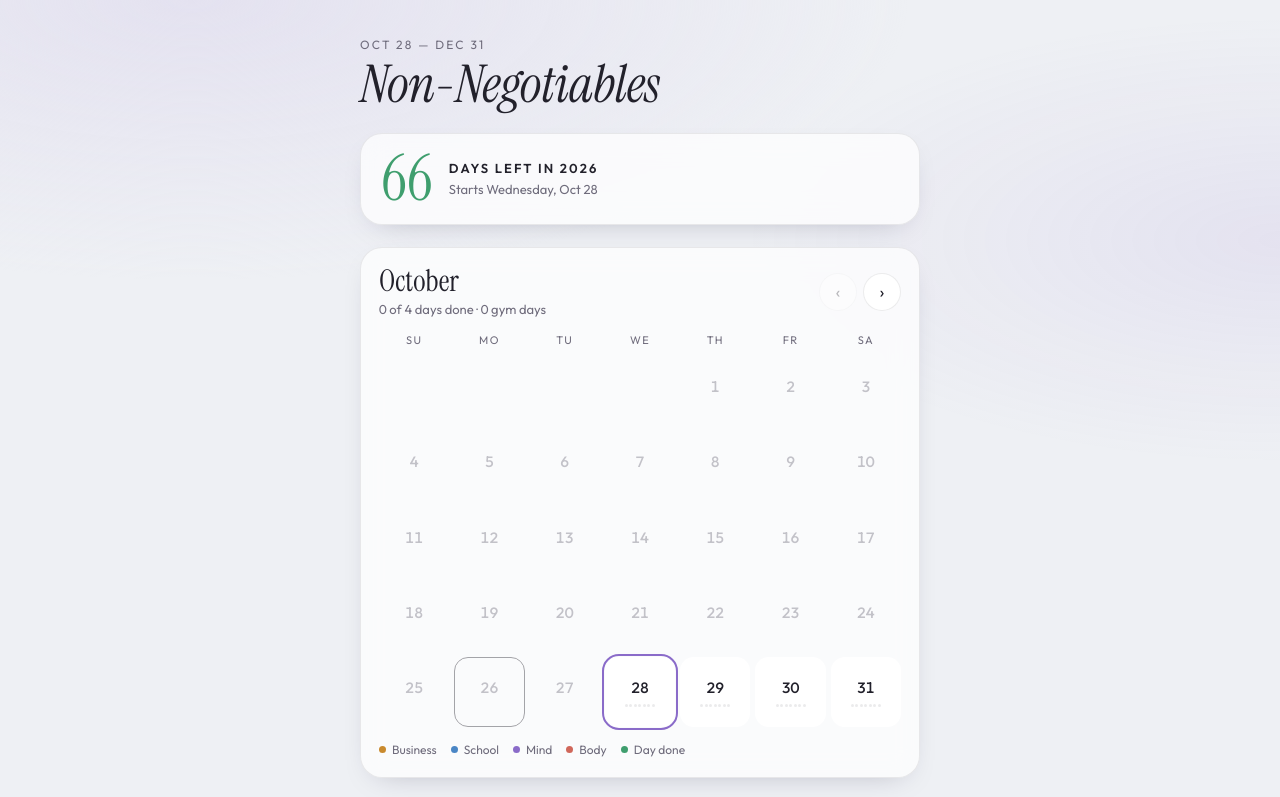
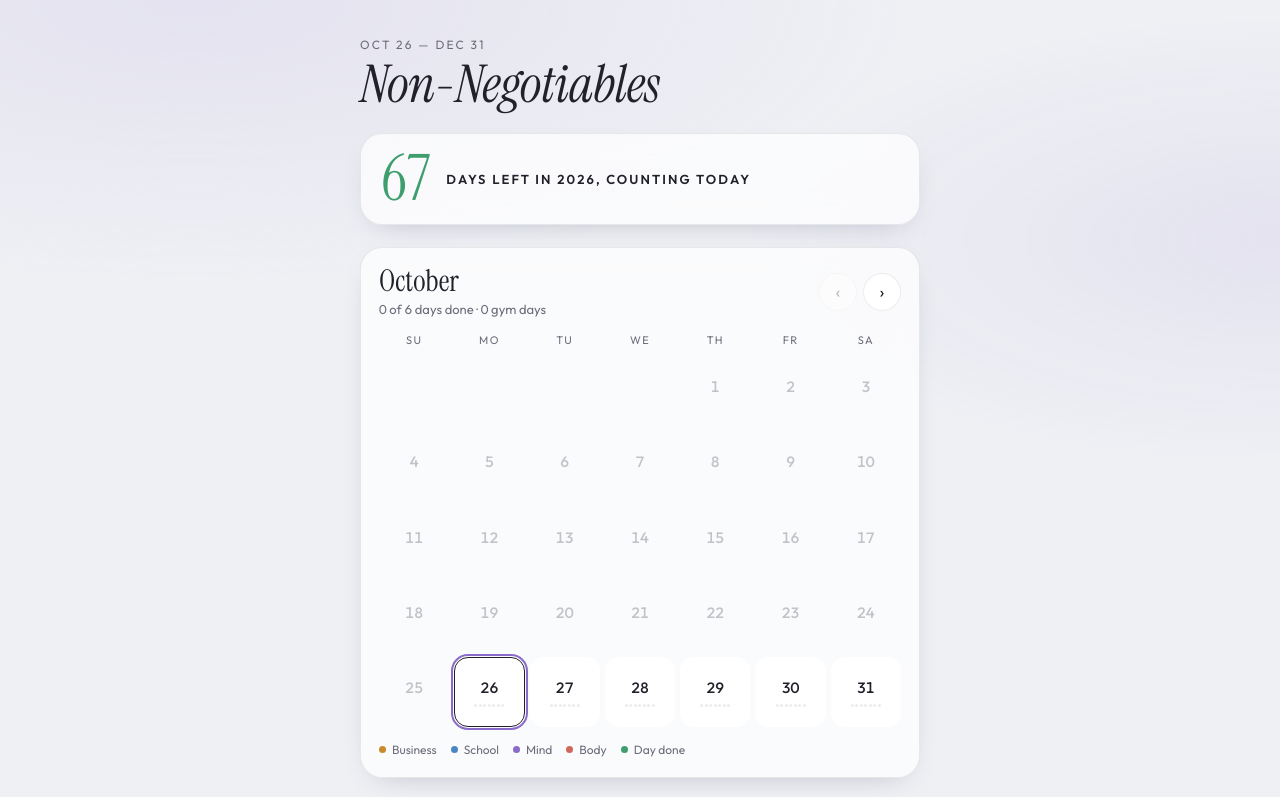
Before and after one commit to marwandagoat/Non-Negotiables, a plain HTML site: page index.html in a window 1280 px wide. Shown: the top 797 px of the page. Drawn offline with Linux system fonts and the light colour scheme.

Commit message:
Add files via upload

```diff
--- a/index.html
+++ b/index.html
@@ -94,7 +94,7 @@ li.done .t{color:var(--muted);text-decoration:line-through;text-decoration-color
 <body>
 <div class="wrap">
   <header>
-    <div class="eyebrow">Oct 28 — Dec 31</div>
+    <div class="eyebrow">Oct 26 — Dec 31</div>
     <h1>Non-Negotiables</h1>
   </header>
   <section class="card left" aria-label="Days left in the year"><span class="lnum" id="left"></span><span class="ltxt"><span class="llbl" id="leftLbl"></span><span class="lsub" id="leftSub"></span></span></section>
@@ -135,7 +135,7 @@ let state={};try{state=JSON.parse(localStorage.getItem(KEY)||'{}')}catch(e){}
 function save(){try{localStorage.setItem(KEY,JSON.stringify(state))}catch(e){}}
 const pad=n=>String(n).padStart(2,'0');
 const iso=d=>d.getFullYear()+'-'+pad(d.getMonth()+1)+'-'+pad(d.getDate());
-const startKey='2026-10-28', endKey='2026-12-31';
+const startKey='2026-10-26', endKey='2026-12-31';
 const inRange=k=>k>=startKey&&k<=endKey;
 let todayKey=iso(new Date());
 const MONTHS=[9,10,11];
@@ -147,10 +147,10 @@ const count=k=>DAILY.filter(i=>get(k,i)).length;
 const weekGym=k=>{const [y,m,d]=k.split('-').map(Number);const base=new Date(y,m-1,d);const s=new Date(y,m-1,d-base.getDay());let n=0;for(let i=0;i<7;i++){const x=new Date(s);x.setDate(s.getDate()+i);if(get(iso(x),GYM))n++;}return n;};
 function renderLeft(){
   const now=new Date(), t=new Date(now.getFullYear(),now.getMonth(),now.getDate()), e=new Date(now.getFullYear(),11,31);
-  const left=Math.round((e-t)/864e5);
+  const left=Math.round((e-t)/864e5)+1;
   document.getElementById('left').textContent=left;
-  document.getElementById('leftLbl').textContent=(left===1?'day':'days')+' left in '+now.getFullYear();
-  document.getElementById('leftSub').textContent=todayKey<startKey?'Starts Wednesday, Oct 28':'';
+  document.getElementById('leftLbl').textContent=(left===1?'day':'days')+' left in '+now.getFullYear()+', counting today';
+  document.getElementById('leftSub').textContent=todayKey<startKey?'Starts Monday, Oct 26':'';
 }
 
 function renderCal(){
--- a/sw.js
+++ b/sw.js
@@ -1,4 +1,4 @@
-const CACHE='nn-v3';
+const CACHE='nn-v5';
 const FILES=['./','index.html','manifest.json','icon-192.png','icon-512.png','apple-touch-icon.png'];
 self.addEventListener('install',e=>{e.waitUntil(caches.open(CACHE).then(c=>c.addAll(FILES)));self.skipWaiting();});
 self.addEventListener('activate',e=>{e.waitUntil(caches.keys().then(ks=>Promise.all(ks.filter(k=>k!==CACHE).map(k=>caches.delete(k)))));self.clients.claim();});
```
